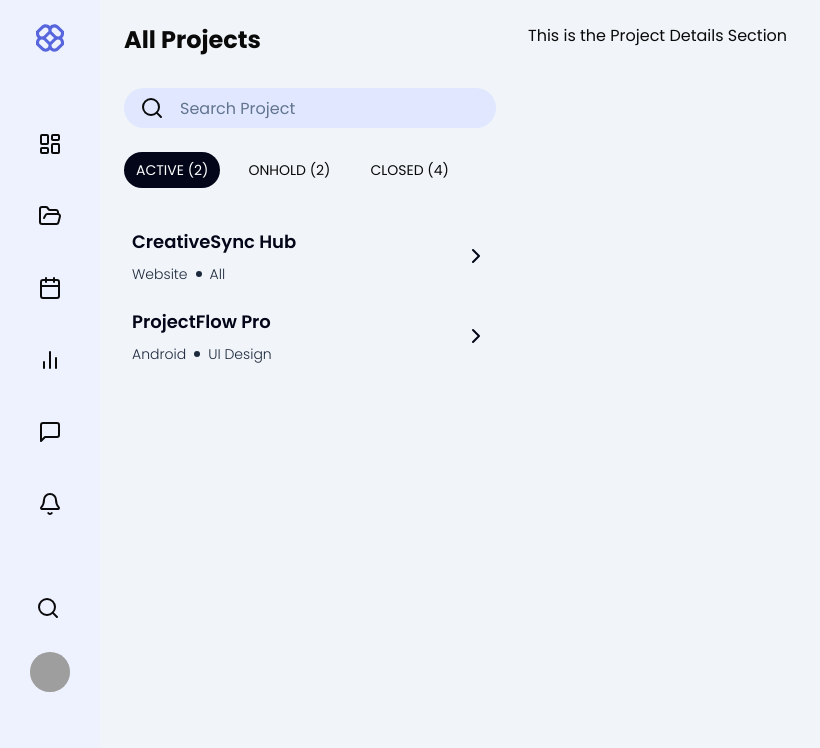
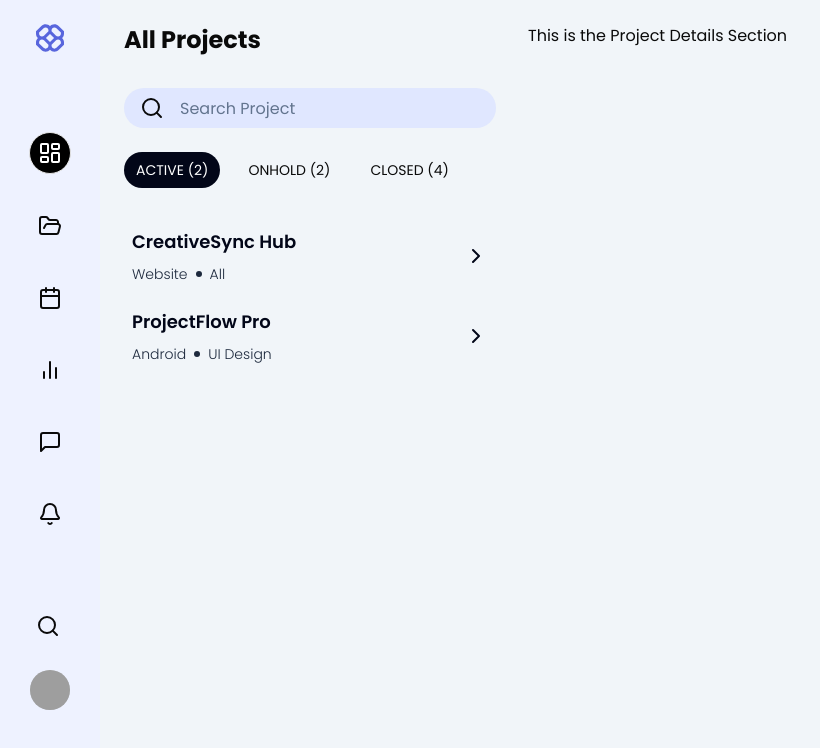
Before and after one commit to lihazinoob/TaskSync_Front_End, a React (Vite) app: page / in a window 1280 px wide. Shown: the top 748 px of the page, without its empty margins (0-820 px from the left). Built offline with nearby package versions, Linux system fonts and the light colour scheme; grey boxes are pictures that could not be loaded.

Commit message:
In the sidebar the active link is visually seen

```diff
--- a/src/Components/SideBar/SideBar.tsx
+++ b/src/Components/SideBar/SideBar.tsx
@@ -31,12 +31,18 @@ const SideBar = ({ isMobile = false }: SideBarProps) => {
       {/* Menu Item Holder */}
       <div
         className={`flex ${
-          isMobile ? "flex-row space-x-4" : "flex-col mt-20 space-y-12"
+          isMobile ? "flex-row space-x-4" : "flex-col mt-20 space-y-8"
         }`}
       >
         {SideBarLinks.map((menuItem, index) => (
           <IconToopTipWrapper key={index} label={menuItem.label}>
-            <NavLink to={menuItem.path}>
+            <NavLink to={menuItem.path}
+            className={({isActive}) =>
+            `flex items-center justify-center rounded-4xl p-2 transition-colors
+            ${isActive ? 'bg-black border text-white':'hover:bg-gray-200'}
+            `
+          }
+            >
               <menuItem.icon className={isMobile ? "w-5 h-5" : "w-6 h-6"} />
             </NavLink>
           </IconToopTipWrapper>
```
